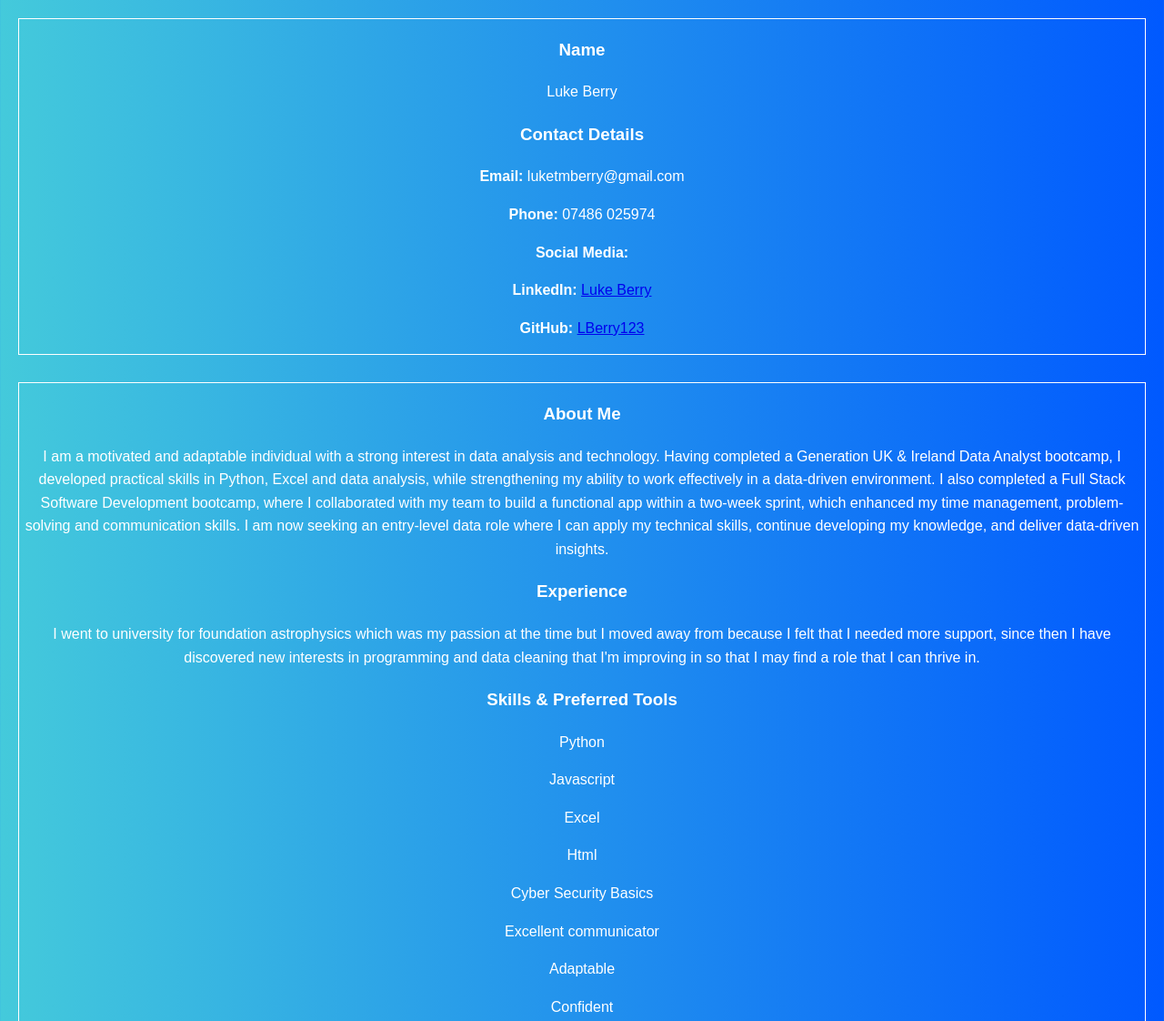
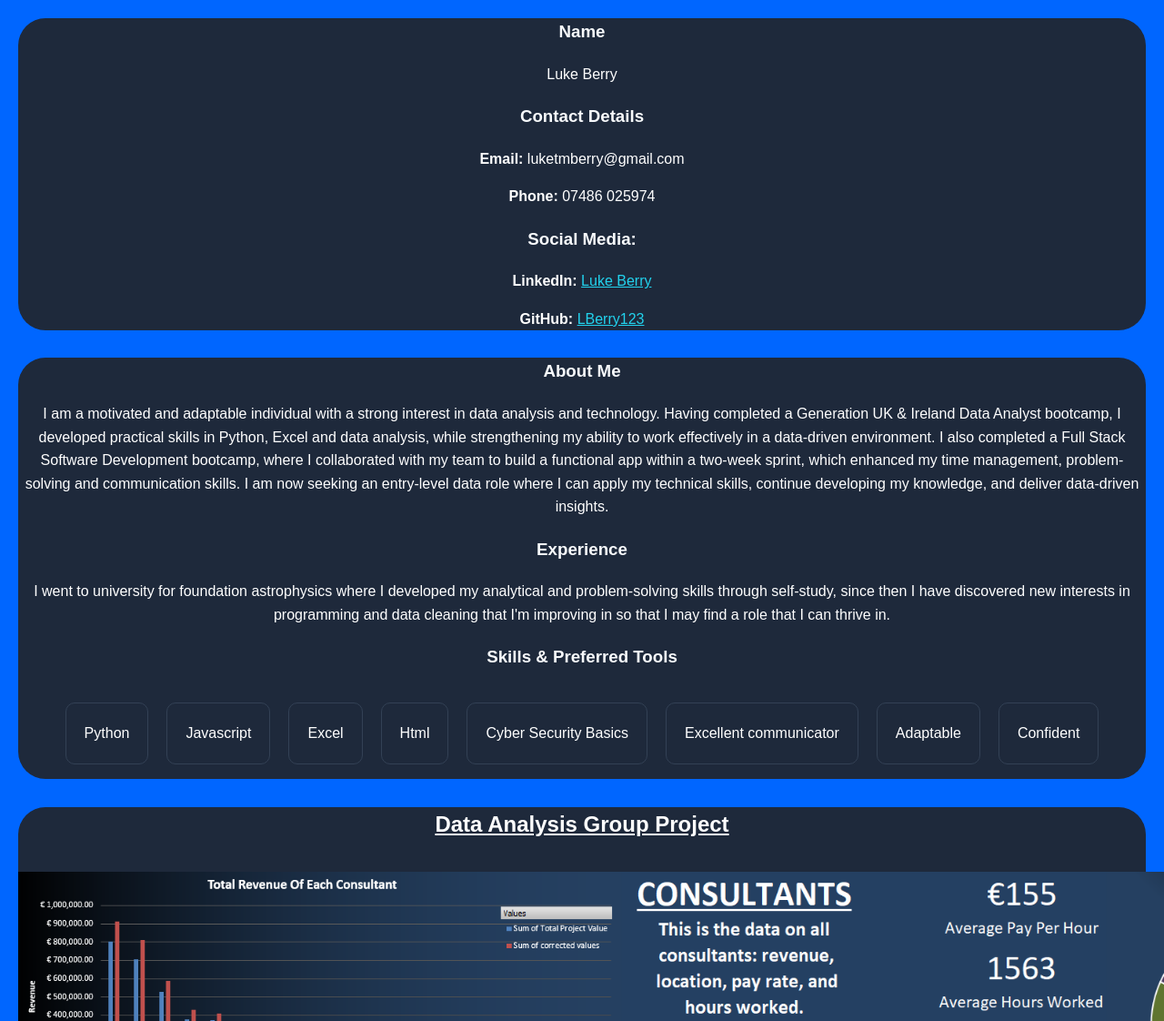
Before and after one commit to LBerry123/LBerry123.github.io, a plain HTML site: page index.html in a window 1280 px wide. Shown: the top 1122 px of the page at 91% size. Drawn offline with Linux system fonts and the light colour scheme.

Commit message:
made really big changes to the visual design of the site

```diff
--- a/index.html
+++ b/index.html
@@ -10,17 +10,19 @@
                 font-family: Arial, sans-serif;
                 margin: 20px;
                 line-height: 1.6;
-                background-image: linear-gradient(to right, rgb(68, 202, 219),rgb(0, 89, 255));
+                background-color:#0066ff
             }
             section {
                 margin-bottom: 30px;
                 height: relative;
                 width: relative;
-                border: 1px solid rgb(255, 255, 255);
+                background-color: #1E293B;
+                border-radius: 30px;
             }
             h3 {
-                color: #ffffff;
+                color: #F8FAFC;
                 text-align: center;
+               /* text-decoration: underline;*/
             }
             h4 {
                 color: #ffffff;
@@ -33,12 +35,30 @@
                 text-align: center;
                 color: #ffffff;
             }
-            li {
+            a {
                 text-align: center;
+                color: #22D3EE;
+            }
+            a:hover{
+                color:#67E8F9
             }
             img {
-  display: block;
-  margin: auto;
+                display: block;
+                margin: auto;
+            }
+            .skill {
+                background-color: #1E293B;
+                border: 1px solid #334155;
+                padding: 20px;
+                border-radius: 10px;
+            }
+            .skill:hover {
+                border-color: #22D3EE;
+            }
+            .skills {
+                display: flex;
+                justify-content: center;
+                gap: 20px;
             }
         </style>
     </head>
@@ -50,27 +70,27 @@
             <h3>Contact Details</h3>
                 <p><b>Email:</b> luketmberry@gmail.com</p>
                 <p><b>Phone:</b> 07486 025974</p>
-                <p><b>Social Media:</b></p>
-
+            <h3>Social Media:</h3>
                 <p><b>LinkedIn:</b> <a href = "https://www.linkedin.com/in/luke-berry-1b5194301">Luke Berry</a></p>
                 <p><b>GitHub:</b> <a href = "https://github.com/LBerry123">LBerry123</a></p>
-
         </section>
     <!-- Section 2 - Bio -->
         <section>
             <h3>About Me</h3>
                 <p>I am a motivated and adaptable individual with a strong interest in data analysis and technology. Having completed a Generation UK & Ireland Data Analyst bootcamp, I developed practical skills in Python, Excel and data analysis, while strengthening my ability to work effectively in a data-driven environment. I also completed a Full Stack Software Development bootcamp, where I collaborated with my team to build a functional app within a two-week sprint, which enhanced my time management, problem-solving and communication skills. I am now seeking an entry-level data role where I can apply my technical skills, continue developing my knowledge, and deliver data-driven insights.</p>
             <h3>Experience</h3>
-                <p>I went to university for foundation astrophysics which was my passion at the time but I moved away from because I felt that I needed more support, since then I have discovered new interests in programming and data cleaning that I'm improving in so that I may find a role that I can thrive in.</p>
+                <p>I went to university for foundation astrophysics where I developed my analytical and problem-solving skills through self-study, since then I have discovered new interests in programming and data cleaning that I'm improving in so that I may find a role that I can thrive in.</p>
             <h3>Skills &amp; Preferred Tools</h3>
-                <p>Python</p>
-                <p>Javascript</p>
-                <p>Excel</p>
-                <p>Html</p>
-                <p>Cyber Security Basics</p>
-                <p>Excellent communicator</p>
-                <p>Adaptable</p>
-                <p>Confident</p>
+                <div class="skills">
+                    <p class="skill">Python</p>
+                    <p class="skill">Javascript</p>
+                    <p class="skill">Excel</p>
+                    <p class="skill">Html</p>
+                    <p class="skill">Cyber Security Basics</p>
+                    <p class="skill">Excellent communicator</p>
+                    <p class="skill">Adaptable</p>
+                    <p class="skill">Confident</p>
+                </div>
         </section>
     <!-- Section 3 - Projects -->
         <section>
```
